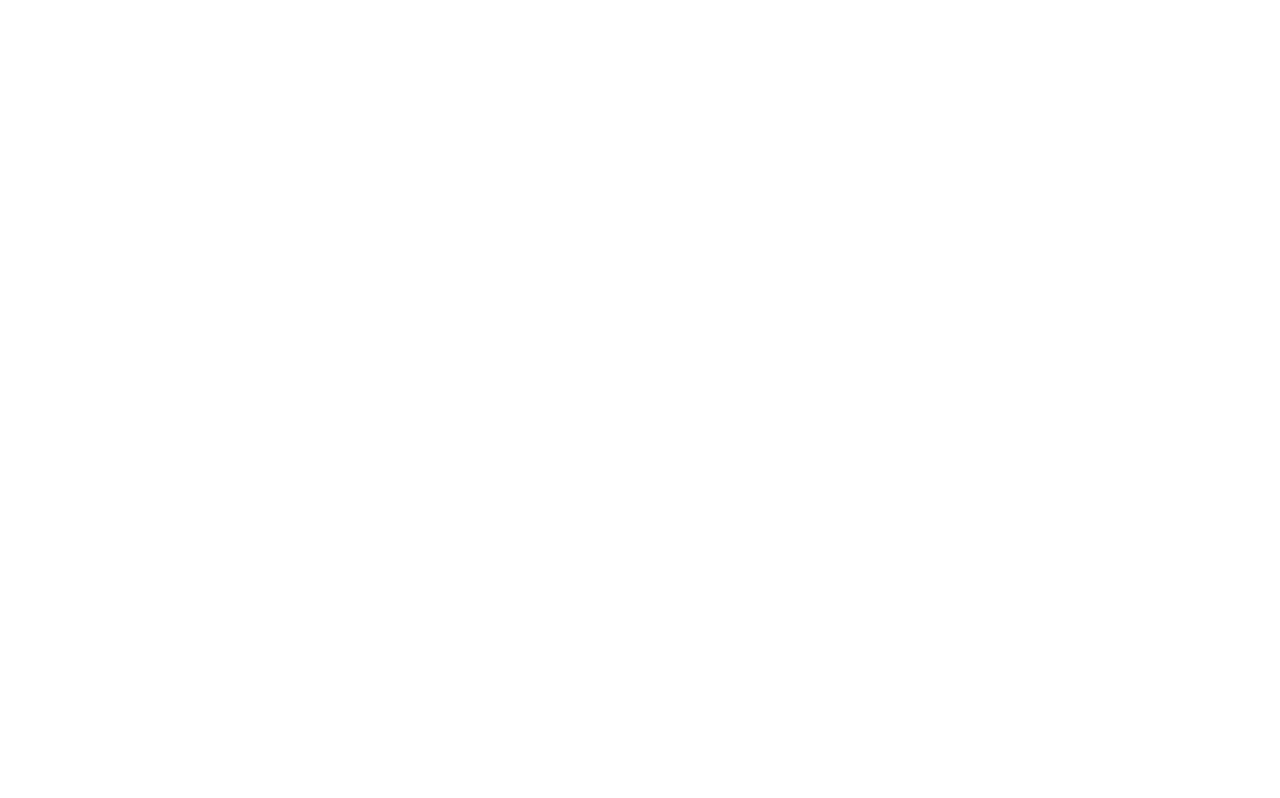
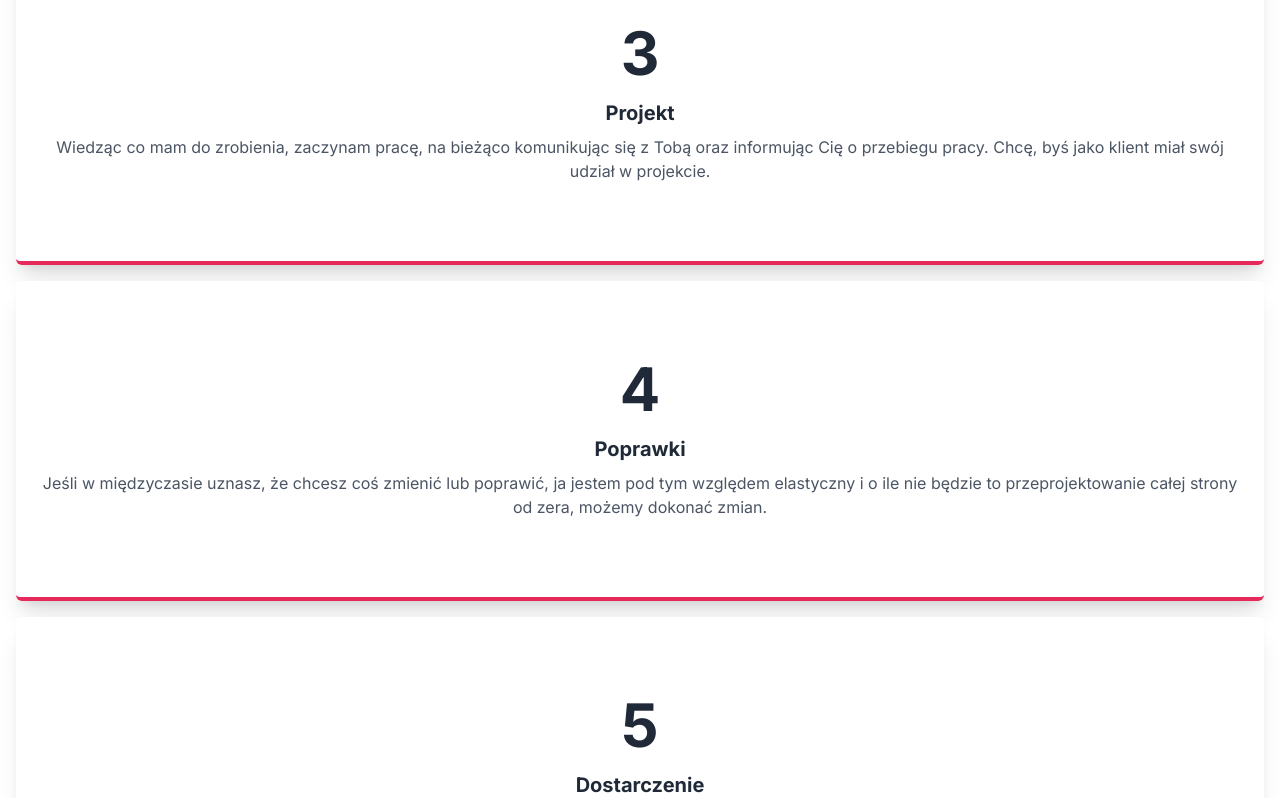
Before and after one commit to mateuszmanczak04/portfolio-website, a Next.js app: page / in a window 1280 px wide. Shown: the part 5051-5849 px from the top of the page. Before the commit the page ends 4316 px from the top, so only its background shows below. Built offline with nearby package versions, Linux system fonts and the light colour scheme.

Commit message:
add Process section

```diff
--- a/src/app/page.tsx
+++ b/src/app/page.tsx
@@ -2,6 +2,7 @@
 import Effect from '@/components/Effect';
 import Hero from '@/components/Hero';
 import Offer from '@/components/Offer';
+import Process from '@/components/Process';
 import Separator from '@/components/Separator';
 
 export default function Home() {
@@ -15,6 +16,8 @@
       <Separator />
       <Offer />
       <Separator />
+      <Process />
+      <Separator />
     </div>
   );
 }
--- /dev/null
+++ b/src/components/Process.tsx
@@ -0,0 +1,40 @@
+import EffectCard from './EffectCard';
+
+const Process = ({}) => {
+  return (
+    <div className='w-full flex flex-col'>
+      <h2 className='text-4xl text-center w-full font-bold'>
+        Przebieg współpracy
+      </h2>
+      <div className='grid grid-cols-1 gap-4'>
+        <EffectCard
+          title='Oferta'
+          description='Na dole strony znajduje się formularz, który możesz wypełnić, bym następnie ja mógł się z tobą skontaktować.'
+          icon={<h3 className='text-6xl font-bold'>1</h3>}
+        />
+        <EffectCard
+          title='Rozmowa'
+          description='Łączymy się na dowolnym komunikatorze, by omówić szczegóły projektu, wykorzystane technologie i koszt. Tutaj też podpisujemy umowę poprzez serwis Useme.'
+          icon={<h3 className='text-6xl font-bold'>2</h3>}
+        />
+        <EffectCard
+          title='Projekt'
+          description='Wiedząc co mam do zrobienia, zaczynam pracę, na bieżąco komunikując się z Tobą oraz informując Cię o przebiegu pracy. Chcę, byś jako klient miał swój udział w projekcie.'
+          icon={<h3 className='text-6xl font-bold'>3</h3>}
+        />
+        <EffectCard
+          title='Poprawki'
+          description='Jeśli w międzyczasie uznasz, że chcesz coś zmienić lub poprawić, ja jestem pod tym względem elastyczny i o ile nie będzie to przeprojektowanie całej strony od zera, możemy dokonać zmian.'
+          icon={<h3 className='text-6xl font-bold'>4</h3>}
+        />
+        <EffectCard
+          title='Dostarczenie'
+          description='W zależności od poprzednich ustaleń, Ty jako klient dostajesz pliki źródłowe lub gotową stronę postawioną w internecie, którą ja będę od tej pory zarządzał dla Ciebie.'
+          icon={<h3 className='text-6xl font-bold'>5</h3>}
+        />
+      </div>
+    </div>
+  );
+};
+
+export default Process;
```
